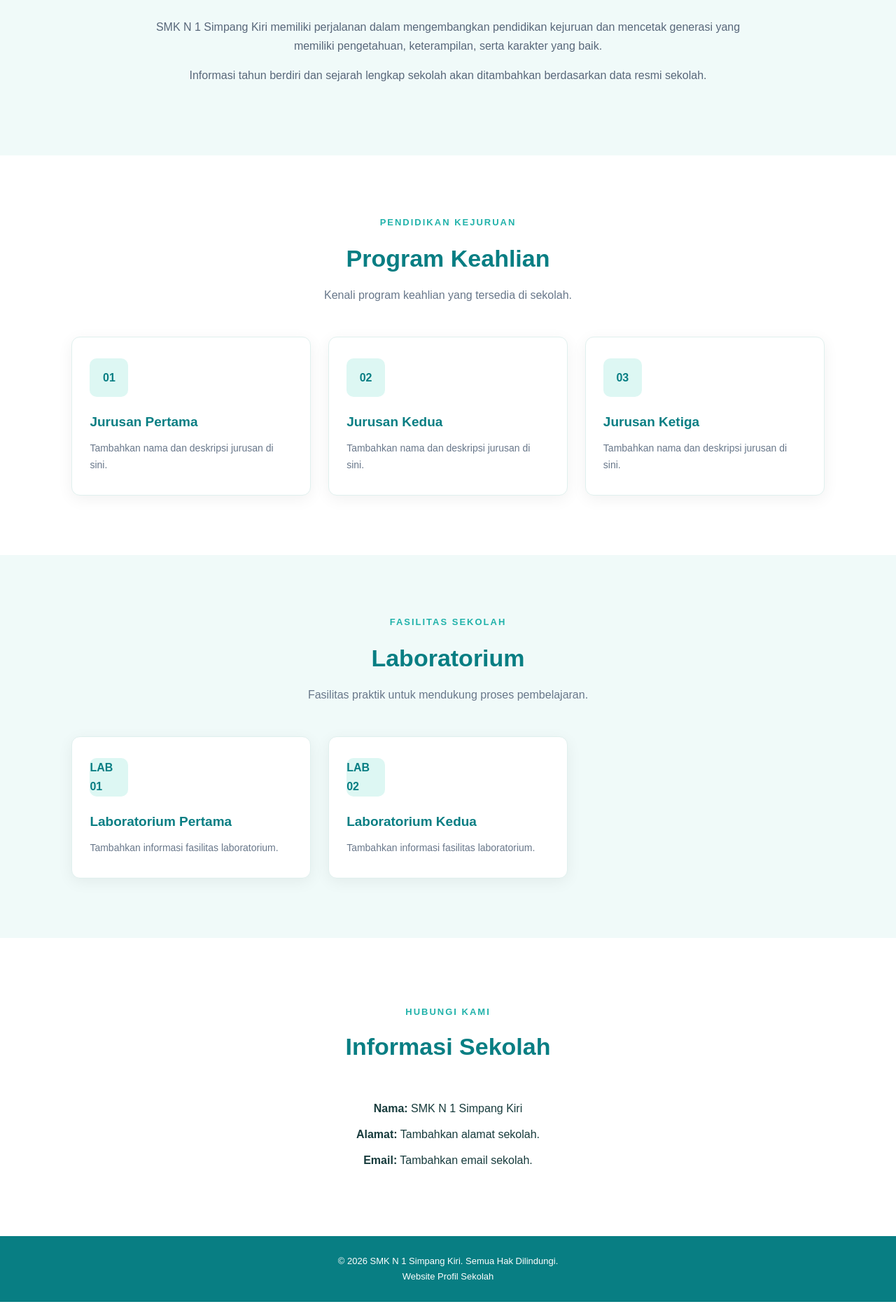
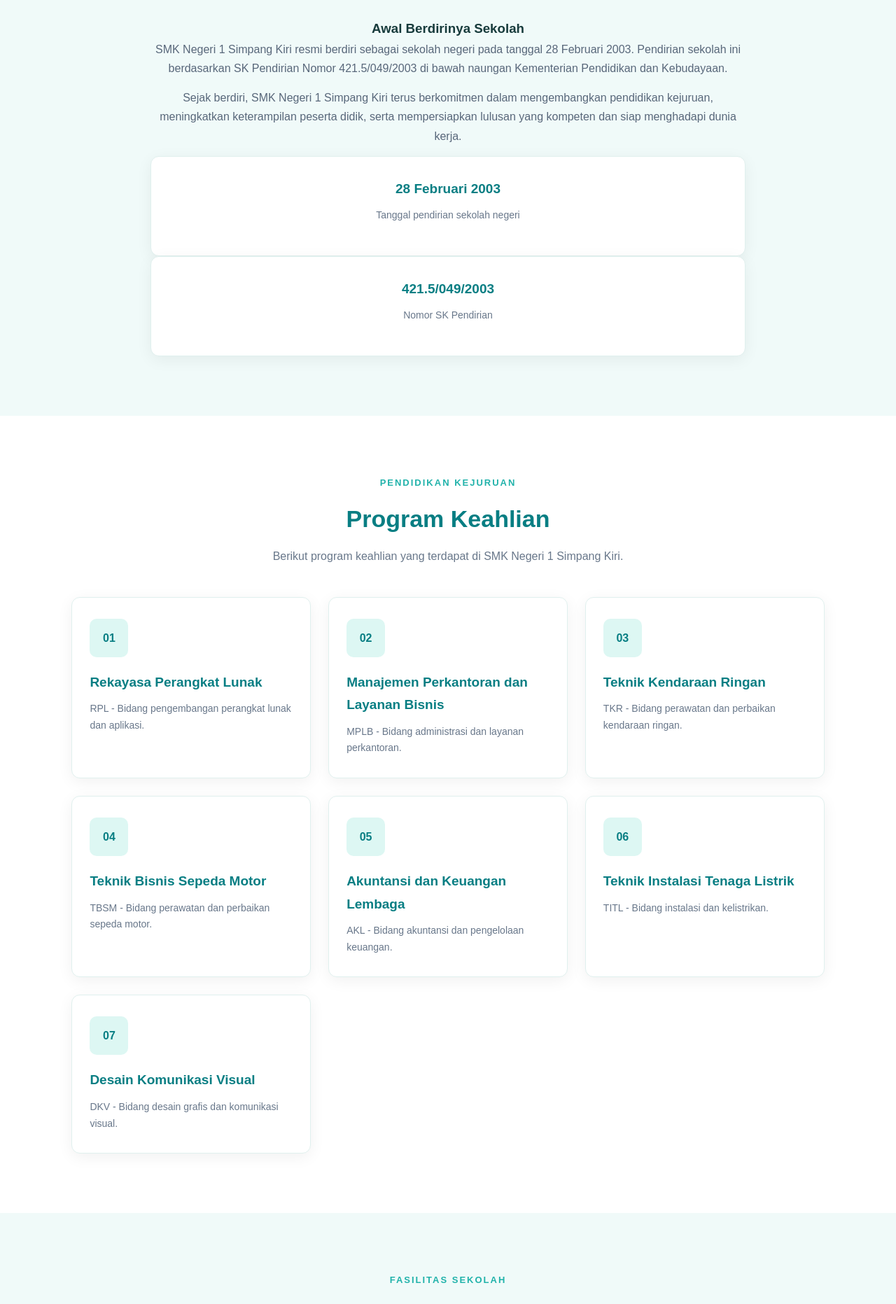
Before and after one commit to maulana23069-a11y/web-profil-sekolah, a plain HTML site: page index.html in a window 1280 px wide. Shown: the part 1300-3163 px from the top of the page at 70% size. Drawn offline with Linux system fonts and the light colour scheme.

Commit message:
Reintroduce history section and update contact info
Added history section with school founding details and updated contact information.

```diff
--- a/index.html
+++ b/index.html
@@ -72,79 +72,178 @@
             </div>
         </section>
 
+
 <!-- SEJARAH -->
 <section class="section section-light" id="sejarah">
     <div class="section-heading">
         <p class="eyebrow">PERJALANAN KAMI</p>
         <h2>Sejarah Sekolah</h2>
     </div>
+
     <div class="history-content">
+        <h3>Awal Berdirinya Sekolah</h3>
+
         <p>
-                    SMK N 1 Simpang Kiri memiliki perjalanan
-                    dalam mengembangkan pendidikan kejuruan
-                    dan mencetak generasi yang memiliki
-                    pengetahuan, keterampilan, serta karakter
-                    yang baik.
+            SMK Negeri 1 Simpang Kiri resmi berdiri sebagai
+            sekolah negeri pada tanggal 28 Februari 2003.
+            Pendirian sekolah ini berdasarkan SK Pendirian
+            Nomor 421.5/049/2003 di bawah naungan
+            Kementerian Pendidikan dan Kebudayaan.
         </p>
+
         <p>
-                    Informasi tahun berdiri dan sejarah lengkap
-                    sekolah akan ditambahkan berdasarkan
-                    data resmi sekolah.
+            Sejak berdiri, SMK Negeri 1 Simpang Kiri terus
+            berkomitmen dalam mengembangkan pendidikan
+            kejuruan, meningkatkan keterampilan peserta
+            didik, serta mempersiapkan lulusan yang
+            kompeten dan siap menghadapi dunia kerja.
         </p>
+
+        <div class="history-details">
+            <div class="info-card">
+                <h3>28 Februari 2003</h3>
+                <p>Tanggal pendirian sekolah negeri</p>
+            </div>
+
+            <div class="info-card">
+                <h3>421.5/049/2003</h3>
+                <p>Nomor SK Pendirian</p>
+            </div>
+        </div>
     </div>
 </section>
+
+
 
 <!-- JURUSAN -->
 <section class="section" id="jurusan">
     <div class="section-heading">
         <p class="eyebrow">PENDIDIKAN KEJURUAN</p>
         <h2>Program Keahlian</h2>
-                <p>Kenali program keahlian yang tersedia di sekolah.</p>
+        <p>
+            Berikut program keahlian yang terdapat
+            di SMK Negeri 1 Simpang Kiri.
+        </p>
     </div>
 
     <div class="card-grid">
+
         <article class="info-card">
             <div class="card-icon">01</div>
-                    <h3>Jurusan Pertama</h3>
-                    <p>Tambahkan nama dan deskripsi jurusan di sini.</p>
+            <h3>Rekayasa Perangkat Lunak</h3>
+            <p>RPL - Bidang pengembangan perangkat lunak dan aplikasi.</p>
         </article>
 
         <article class="info-card">
             <div class="card-icon">02</div>
-                    <h3>Jurusan Kedua</h3>
-                    <p>Tambahkan nama dan deskripsi jurusan di sini.</p>
+            <h3>Manajemen Perkantoran dan Layanan Bisnis</h3>
+            <p>MPLB - Bidang administrasi dan layanan perkantoran.</p>
         </article>
 
         <article class="info-card">
             <div class="card-icon">03</div>
-                    <h3>Jurusan Ketiga</h3>
-                    <p>Tambahkan nama dan deskripsi jurusan di sini.</p>
+            <h3>Teknik Kendaraan Ringan</h3>
+            <p>TKR - Bidang perawatan dan perbaikan kendaraan ringan.</p>
         </article>
+
+        <article class="info-card">
+            <div class="card-icon">04</div>
+            <h3>Teknik Bisnis Sepeda Motor</h3>
+            <p>TBSM - Bidang perawatan dan perbaikan sepeda motor.</p>
+        </article>
+
+        <article class="info-card">
+            <div class="card-icon">05</div>
+            <h3>Akuntansi dan Keuangan Lembaga</h3>
+            <p>AKL - Bidang akuntansi dan pengelolaan keuangan.</p>
+        </article>
+
+        <article class="info-card">
+            <div class="card-icon">06</div>
+            <h3>Teknik Instalasi Tenaga Listrik</h3>
+            <p>TITL - Bidang instalasi dan kelistrikan.</p>
+        </article>
+
+        <article class="info-card">
+            <div class="card-icon">07</div>
+            <h3>Desain Komunikasi Visual</h3>
+            <p>DKV - Bidang desain grafis dan komunikasi visual.</p>
+        </article>
+
     </div>
 </section>
+
 
 <!-- LABORATORIUM -->
 <section class="section section-light" id="laboratorium">
     <div class="section-heading">
         <p class="eyebrow">FASILITAS SEKOLAH</p>
         <h2>Laboratorium</h2>
-                <p>Fasilitas praktik untuk mendukung proses pembelajaran.</p>
+        <p>
+            Fasilitas laboratorium untuk menunjang
+            kegiatan praktik dan pembelajaran siswa.
+        </p>
     </div>
 
     <div class="card-grid">
+
         <article class="info-card">
-                    <div class="card-icon">LAB 01</div>
-                    <h3>Laboratorium Pertama</h3>
-                    <p>Tambahkan informasi fasilitas laboratorium.</p>
+            <div class="card-icon">01</div>
+            <h3>Laboratorium TKJ 1</h3>
+            <p>Fasilitas praktik bidang teknologi komputer dan jaringan.</p>
         </article>
 
         <article class="info-card">
-                    <div class="card-icon">LAB 02</div>
-                    <h3>Laboratorium Kedua</h3>
-                    <p>Tambahkan informasi fasilitas laboratorium.</p>
+            <div class="card-icon">02</div>
+            <h3>Laboratorium TKJ 2</h3>
+            <p>Fasilitas praktik komputer dan jaringan.</p>
         </article>
+
+        <article class="info-card">
+            <div class="card-icon">03</div>
+            <h3>Laboratorium TSM 1</h3>
+            <p>Fasilitas praktik teknik sepeda motor.</p>
+        </article>
+
+        <article class="info-card">
+            <div class="card-icon">04</div>
+            <h3>Laboratorium DKV 1</h3>
+            <p>Fasilitas praktik desain komunikasi visual.</p>
+        </article>
+
+        <article class="info-card">
+            <div class="card-icon">05</div>
+            <h3>Laboratorium DKV 2</h3>
+            <p>Fasilitas pendukung kegiatan desain dan kreativitas.</p>
+        </article>
+
+        <article class="info-card">
+            <div class="card-icon">06</div>
+            <h3>Laboratorium TKR 1</h3>
+            <p>Fasilitas praktik teknik kendaraan ringan.</p>
+        </article>
+
+        <article class="info-card">
+            <div class="card-icon">07</div>
+            <h3>Laboratorium MPLB 1</h3>
+            <p>Fasilitas praktik manajemen perkantoran.</p>
+        </article>
+
+        <article class="info-card">
+            <div class="card-icon">08</div>
+            <h3>Laboratorium AKL 1</h3>
+            <p>Fasilitas praktik akuntansi dan keuangan.</p>
+        </article>
+
+        <article class="info-card">
+            <div class="card-icon">09</div>
+            <h3>Laboratorium TITL 1</h3>
+            <p>Fasilitas praktik instalasi tenaga listrik.</p>
+        </article>
+
     </div>
 </section>
+
 
 <!-- KONTAK -->
 <section class="section contact" id="kontak">
@@ -152,21 +251,22 @@
         <p class="eyebrow">HUBUNGI KAMI</p>
         <h2>Informasi Sekolah</h2>
     </div>
-            <p><strong>Nama:</strong> SMK N 1 Simpang Kiri</p>
-            <p><strong>Alamat:</strong> Tambahkan alamat sekolah.</p>
-            <p><strong>Email:</strong> Tambahkan email sekolah.</p>
+
+    <p><strong>Nama Sekolah:</strong>
+        SMK Negeri 1 Simpang Kiri
+    </p>
+
+    <p><strong>Alamat:</strong>
+        Jln. Suka Makmur, Kecamatan Simpang Kiri,
+        Kota Subulussalam, Aceh
+    </p>
+
+    <p><strong>Status:</strong> Negeri</p>
+
+    <p><strong>Akreditasi:</strong> B</p>
+
+    <p><strong>Nomor SK:</strong> 421.5/049/2003</p>
 </section>
-    </main>
 
-    <!-- FOOTER -->
-    <footer>
-        <p>
-            &copy; <span id="year"></span> SMK N 1 Simpang Kiri.
-            Semua Hak Dilindungi.
-        </p>
-        <p>Website Profil Sekolah</p>
-    </footer>
-
-    <script src="script.js"></script>
 </body>
 </html>
```
Lines whose indentation alone changed are shown as unchanged.
